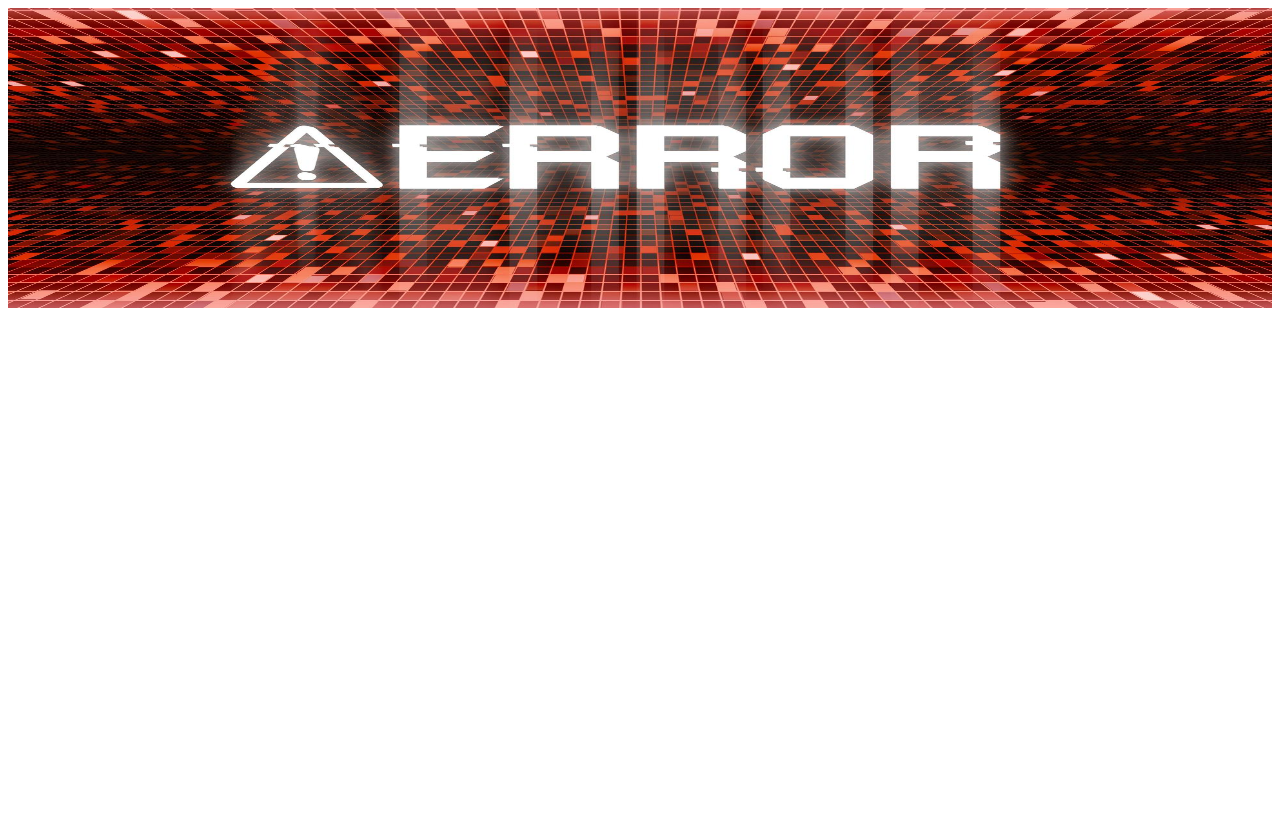
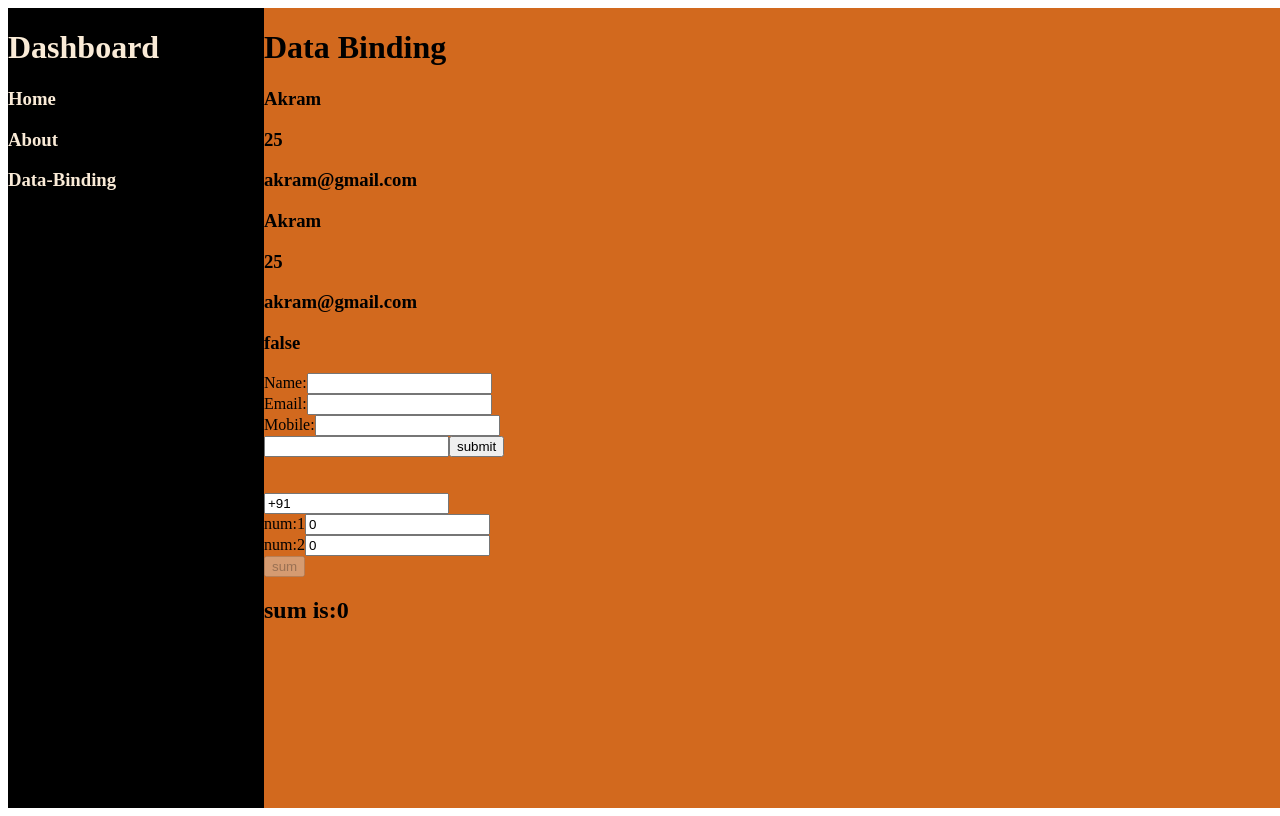
Before and after one commit to Shaik-Mohammad-Akram/my-app, an Angular app: page /dashboard/data-binding in a window 1280 px wide. Built offline with nearby package versions, Linux system fonts and the light colour scheme.

Commit message:
today we have done data-binding

```diff
--- a/src/app/app-routing.module.ts
+++ b/src/app/app-routing.module.ts
@@ -4,12 +4,14 @@ import { LoginComponent } from './login/login.component';
 import { DashboardComponent } from './dashboard/dashboard.component';
 import { HomeComponent } from './home/home.component';
 import { ErrorComponent } from './error/error.component';
+import { DataBindingComponent } from './data-binding/data-binding.component';
 
 const routes: Routes = [
   {path:"login",component:LoginComponent},
   {path:'',component:LoginComponent},
   {path:'dashboard',component:DashboardComponent,children:[
-    {path:'home',component:HomeComponent}
+    {path:'home',component:HomeComponent},
+    {path:'data-binding',component:DataBindingComponent}
   ]},
   {path:'**',component:ErrorComponent},
 ];
--- a/src/app/dashboard/dashboard.component.html
+++ b/src/app/dashboard/dashboard.component.html
@@ -4,6 +4,7 @@
         <h1>Dashboard</h1>
         <h3 routerLink="home">Home</h3>
         <h3 routerLink="about">About</h3>
+        <h3 routerLink="data-binding">Data-Binding</h3>
     </div>
     <div class="right">
         <router-outlet></router-outlet>
--- /dev/null
+++ b/src/app/data-binding/data-binding.component.html
@@ -0,0 +1,35 @@
+<h1>Data Binding</h1>
+
+<!-- interpolation -->
+
+<h3>{{name}}</h3>
+<h3>{{age}}</h3>
+<h3>{{email}}</h3>
+
+<h3>{{user.name}}</h3>
+<h3>{{user.age}}</h3>
+<h3>{{user.email}}</h3>
+<h3>{{isIndian}}</h3>
+
+<!-- Event binding -->
+<label for="">Name:</label>
+<input type="text" name="" id=""> <br>
+<label for="">Email:</label>
+<input type="email" name="" id="">  <br>
+<label for="">Mobile:</label>
+<input type="number" name="" id=""> <br>
+
+<!-- event methods -->
+<input type="text" (keyup)="typing()" name="" id="">
+<button [disabled]="isIndian" (click)="submit()">submit </button> <br><br><br>
+<!-- two way binding -->
+ <input type="text" name="" id="" [(ngModel)]="phone"> <br>
+
+<!-- all four ways of binding in task -->
+<label for="">num:1</label>
+<input type="number" name="" id="" [(ngModel)]="num1"> <br>
+<label for="">num:2</label>
+<input type="number" name="" id="" [(ngModel)]="num2"> <br>
+<button [disabled]="!num1 || !num2" (click)="sum()">sum</button>
+
+<h2>sum is:{{result}}</h2>
--- /dev/null
+++ b/src/app/data-binding/data-binding.component.ts
@@ -0,0 +1,37 @@
+import { Component } from '@angular/core';
+
+@Component({
+  selector: 'app-data-binding',
+  templateUrl: './data-binding.component.html',
+  styleUrls: ['./data-binding.component.css']
+})
+export class DataBindingComponent {
+
+  name:string='Akram';
+  age:number=25;
+  email:string='akram@gmail.com';
+  isIndian:boolean=false;
+
+  num1:number=0;
+  num2:number=0;
+  result:number=0;
+
+  sum(){
+    this.result=this.num1+this.num2;
+    console.log(this.result);
+  }
+   phone:string='+91';
+
+
+  user:any={
+    name:'Akram',
+  age:25,
+  email:'akram@gmail.com',
+  }
+ submit(){
+  alert('clicked submit button')
+ }
+ typing(){
+  alert('typing.........')
+ }
+}
```
Also changed, not shown: src/app/app.module.ts (+6 -2 lines), src/app/data-binding/data-binding.component.css (added), 1 other file (tests, documents, lock files or other folders).
